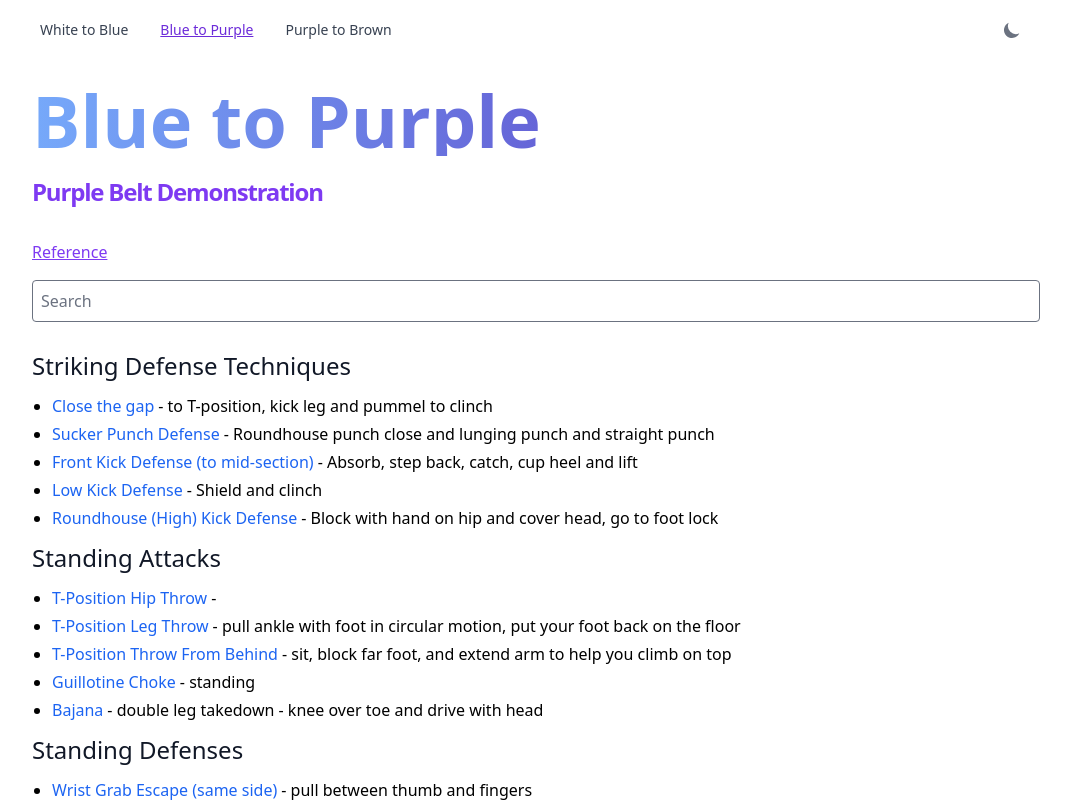
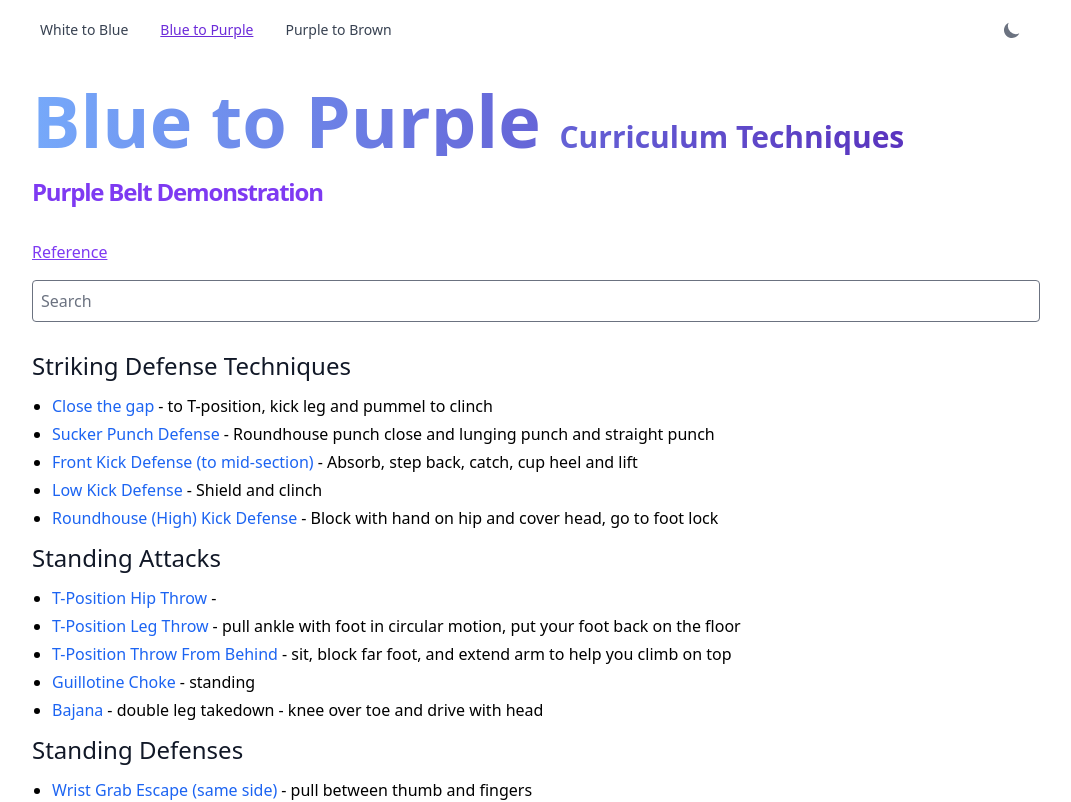
Before and after one commit to waynegraham/blue-to-purple, a React (Vite) app: page / in a window 1280 px wide. Shown: the top 802 px of the page, without its empty margins (104-1175 px from the left). Built offline with nearby package versions, Linux system fonts and the light colour scheme.

Commit message:
Update and add README

```diff
--- a/src/App.jsx
+++ b/src/App.jsx
@@ -73,7 +73,7 @@ function App() {
       <Navigation /> {/* Navigation bar */}
       <main className="flex-auto min-w-0 mt-6 flex flex-col px-2 md:px-2">
         <h1 className="inline-block font-extrabold bg-gradient-to-r from-blue-400 to-purple-800 bg-clip-text text-7xl print:text-5xl text-transparent print:bg-none print:text-black print:bg-clip-border">
-          Blue to Purple
+          Blue to Purple <span className='text-3xl'>Curriculum Techniques</span>
         </h1>
 
         <h2 className="inline-block mt-5 mb-8 text-purple-600 dark:text-purple-300 text-2xl font-semibold tracking-tighter">
@@ -108,7 +108,7 @@ function App() {
                     <li key={m.name}>
                       <a
                         onClick={() => openModal(m.youtube, m.name)} // Open modal on click
-                        className="hover:underline"
+                        className="hover:underline print:text-black"
                       >
                         <span className={m.bold ? "text-purple-600 dark:text-purple-300 dark:hover:text-purple-200" : "text-blue-600 dark:text-blue-400 dark:hover:text-blue-200" }>
                           {m.name}
```
Also changed, not shown: 1 other file (tests, documents, lock files or other folders).
